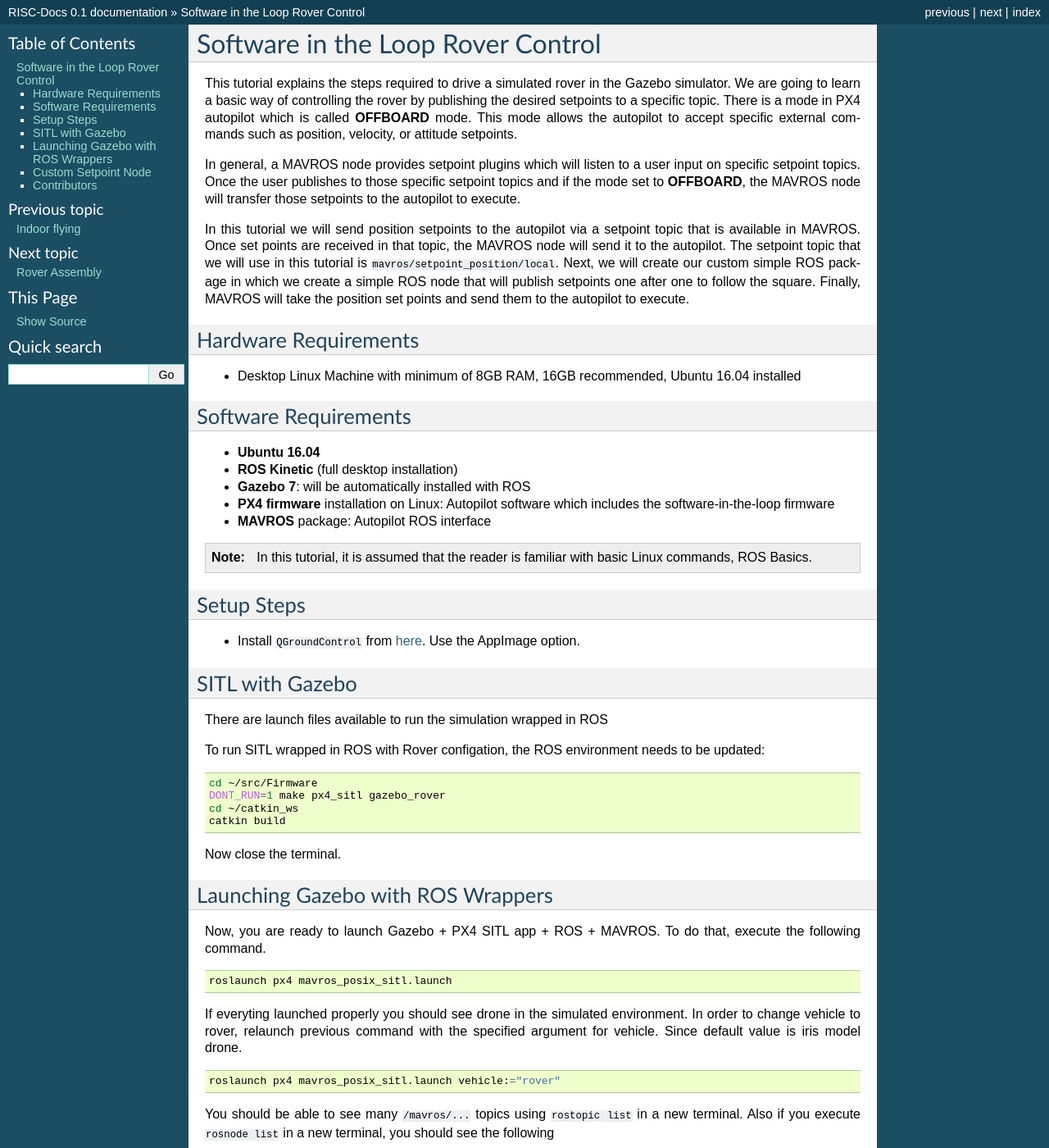
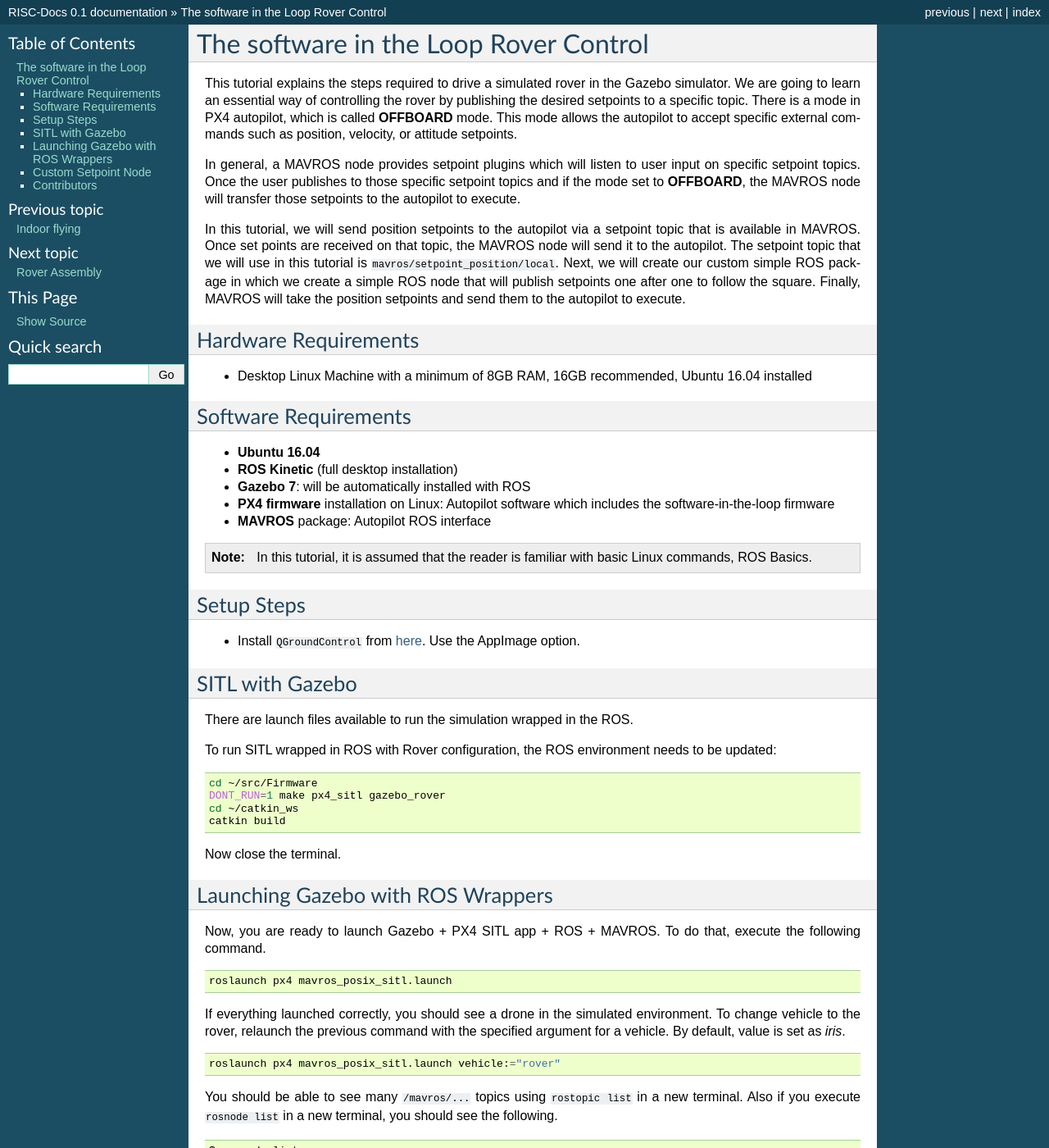
Before and after one commit to risckaust/risc-documentations, a Sphinx documentation site: the page built from docs/source/1-z-gazebo-simulation.rst, in a window 1280 px wide and 1400 px high. Shown: the whole window at 82% size. Built offline with Sphinx 7.4.7, drawn with Linux system fonts in a browser that asks for light colours; pages that are not in the unit, such as notebooks, are missing from menus; some of the changed text lies outside the part shown.

Commit message:
grammar check

```diff
--- a/docs/source/1-z-gazebo-simulation.rst
+++ b/docs/source/1-z-gazebo-simulation.rst
@@ -1,25 +1,19 @@
-Software in the Loop Rover Control
+The software in the Loop Rover Control
 =====
 
 
-This tutorial explains the steps required to drive a simulated rover in the Gazebo simulator. We are going to learn a basic way of controlling the rover by publishing the desired setpoints to a specific topic. There is a mode in PX4 autopilot which is called **OFFBOARD** mode. This mode allows the autopilot to accept specific external commands such as position, velocity, or attitude setpoints.
+This tutorial explains the steps required to drive a simulated rover in the Gazebo simulator. We are going to learn an essential way of controlling the rover by publishing the desired setpoints to a specific topic. There is a mode in PX4 autopilot, which is called **OFFBOARD** mode. This mode allows the autopilot to accept specific external commands such as position, velocity, or attitude setpoints.
 
-In general, a MAVROS node provides setpoint plugins which will listen to a user input on specific setpoint topics. Once the user publishes to those specific setpoint topics and if the mode set to **OFFBOARD**, the MAVROS node will transfer those setpoints to the autopilot to execute.
+In general, a MAVROS node provides setpoint plugins which will listen to user input on specific setpoint topics. Once the user publishes to those specific setpoint topics and if the mode set to **OFFBOARD**, the MAVROS node will transfer those setpoints to the autopilot to execute.
 
 
-In this tutorial we will send position setpoints to the autopilot via a setpoint topic that is available in MAVROS. Once set points are received in that topic, the MAVROS node will send it to the autopilot. The setpoint topic that we will use in this tutorial is ``mavros/setpoint_position/local``. Next, we will create our custom simple ROS package in which we create a simple ROS node that will publish setpoints one after one to follow the square. Finally, MAVROS will take the position set points and send them to the autopilot to execute.
-
-.. The following diagram shows how the system components work together.
-
-.. .. image:: ../_static/sitl_diagram.png
-..    :scale: 50 %
-..    :align: center
+In this tutorial, we will send position setpoints to the autopilot via a setpoint topic that is available in MAVROS. Once set points are received on that topic, the MAVROS node will send it to the autopilot. The setpoint topic that we will use in this tutorial is ``mavros/setpoint_position/local``. Next, we will create our custom simple ROS package in which we create a simple ROS node that will publish setpoints one after one to follow the square. Finally, MAVROS will take the position setpoints and send them to the autopilot to execute.
 
 
 Hardware Requirements
 -----
 
-* Desktop Linux Machine with minimum of 8GB RAM, 16GB recommended, Ubuntu 16.04 installed
+* Desktop Linux Machine with a minimum of 8GB RAM, 16GB recommended, Ubuntu 16.04 installed
 
 Software Requirements
 -----
@@ -42,9 +36,9 @@ Setup Steps
 SITL with Gazebo
 -----
 
-There are launch files available to run the simulation wrapped in ROS
+There are launch files available to run the simulation wrapped in the ROS.
 
-To run SITL wrapped in ROS with Rover configation, the ROS environment needs to be updated:
+To run SITL wrapped in ROS with Rover configuration, the ROS environment needs to be updated:
 
 .. code-block:: bash
 
@@ -65,13 +59,13 @@ Now, you are ready to launch Gazebo + PX4 SITL app + ROS + MAVROS. To do that, e
   roslaunch px4 mavros_posix_sitl.launch
 
 
-If everyting launched properly you should see drone in the simulated environment. In order to change vehicle to rover, relaunch previous command with the specified argument for vehicle. Since default value is iris model drone.
+If everything launched correctly, you should see a drone in the simulated environment. To change vehicle to the rover, relaunch the previous command with the specified argument for a vehicle. By default, value is set as *iris*.
 
 .. code-block:: bash
 
   roslaunch px4 mavros_posix_sitl.launch vehicle:="rover"
 
-You should be able to see many ``/mavros/...`` topics using ``rostopic list`` in a new terminal. Also if you execute ``rosnode list`` in a new terminal, you should see the following
+You should be able to see many ``/mavros/...`` topics using ``rostopic list`` in a new terminal. Also if you execute ``rosnode list`` in a new terminal, you should see the following.
 
 .. code-block:: bash
 
@@ -82,13 +76,13 @@ You should be able to see many ``/mavros/...`` topics using ``rostopic list`` in
   /rosout
 
 
-To double check that MAVROS node is connected properly to the PX4 SITL app, try to ``echo`` some topics _e.g._
+To double-check that MAVROS node is connected correctly to the PX4 SITL app, try to ``echo`` some topics _e.g._
 
 .. code-block:: bash
 
   rostopic echo /mavros/state
 
-Which will show if the mavros node is connected to the PX4 SITL app or not.
+This will show if the MAVROS node is connected to the PX4 SITL or not.
 
 Now, you can monitor the rover's states and control it via a MAVROS node.
 
```
Also changed, not shown: other parts of docs/source/1-z-gazebo-simulation.rst (+1 -1 lines).
